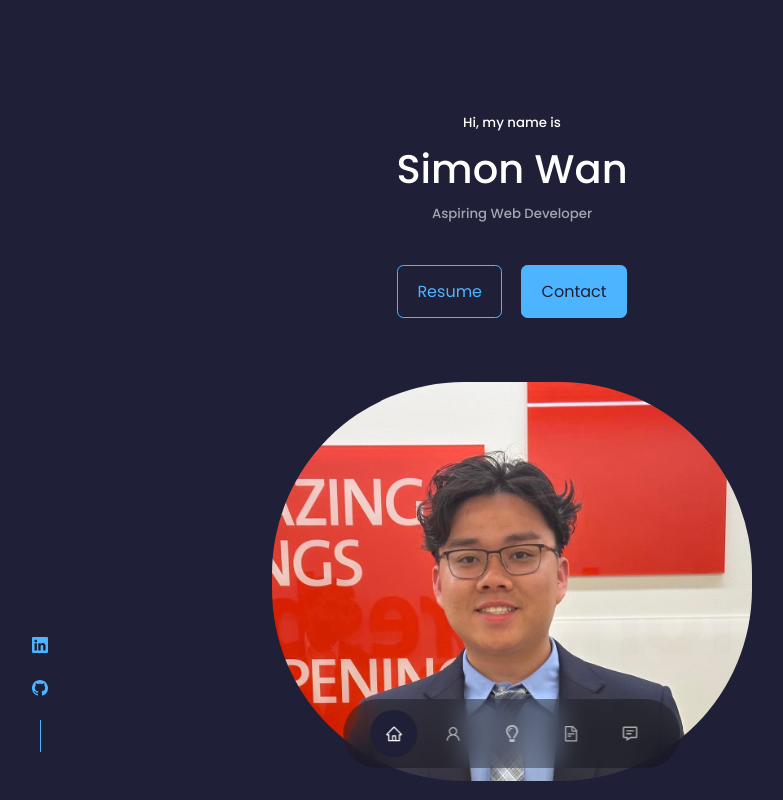
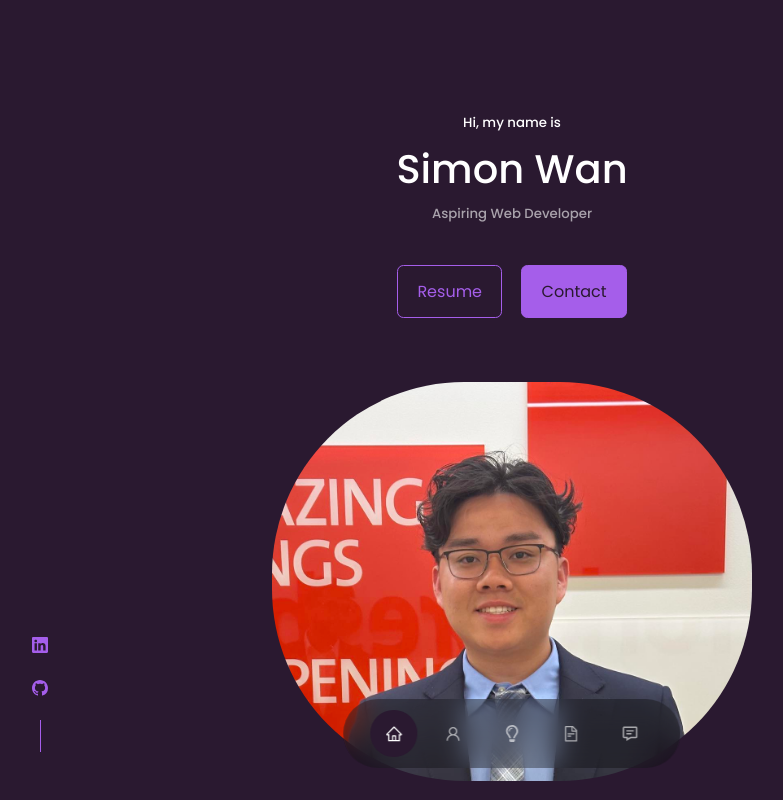
Before and after one commit to simon-wann/personal-website, a React (Create React App) app: page / in a window 1280 px wide. Shown: the top 800 px of the page, without its empty margins (128-911 px from the left). Built offline with nearby package versions, Linux system fonts and the light colour scheme.

Commit message:
Purple Color

```diff
--- a/src/index.css
+++ b/src/index.css
@@ -11,11 +11,11 @@
 }
 
 :root {
-  --color-bg: #1f1f38;
-  --color-bg-variant: #2c2c6c;
-  --color-primary: #4db5ff;
-  --color-primary-variant: rgba(77,181, 255, 0.4);
-  --color-white: #fff;
+  --color-bg: #2a1930;
+  --color-bg-variant: #3e2947;
+  --color-primary: #a55eea;
+  --color-primary-variant: rgba(165, 94, 234, 0.4);
+  --color-white: #ffffff;
   --color-light: rgba(255, 255, 255, 0.6);
   --transition: all 400ms ease;
 
```
